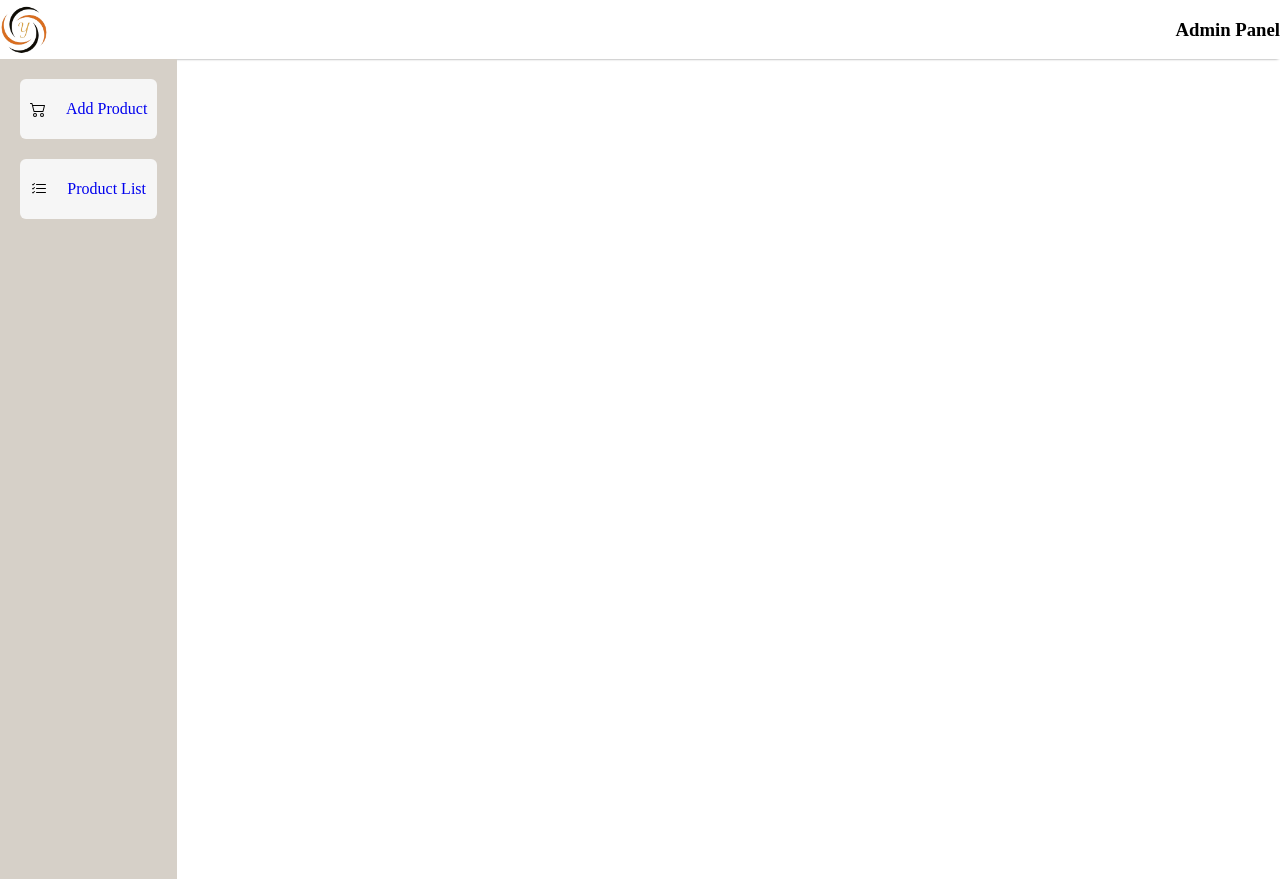
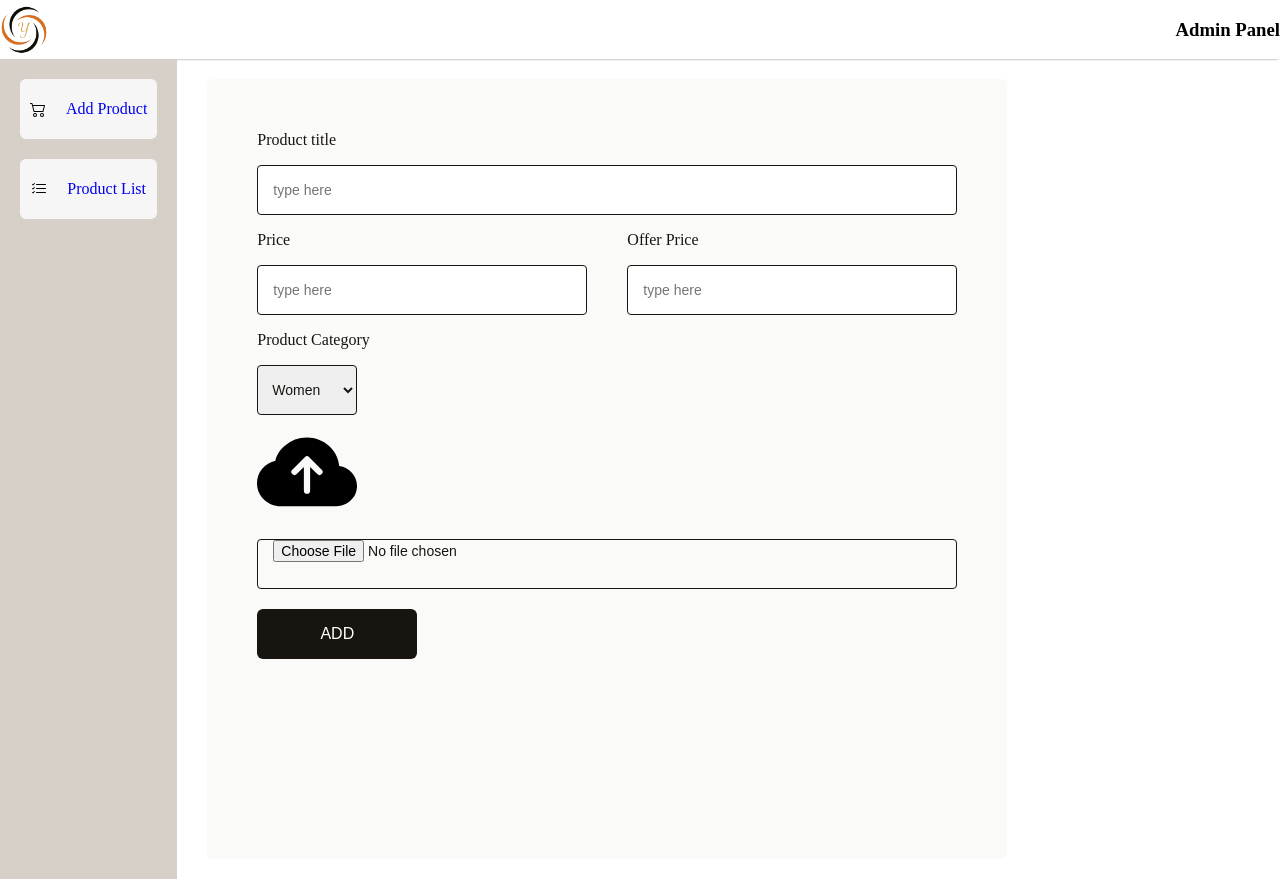
Before and after one commit to AbdulmalikSalawu/E-commerce-Admin, a React (Vite) app: page / in a window 1280 px wide. Built offline with nearby package versions, Linux system fonts and the light colour scheme.

Commit message:
added file upload status to the front end

```diff
--- a/src/Components/AddProduct/AddProduct.jsx
+++ b/src/Components/AddProduct/AddProduct.jsx
@@ -50,7 +50,7 @@ const AddProduct = () => {
 
     const addProduct = async () => {
       console.log(name,category)
-      const url = "http://localhost:4000/addProduct"
+      const url = "https://storeformalik.onrender.com/addProduct"
       try {
         await axios.post(url,{name,newImage,oldPrice,newPrice,category}).then((response)=>{
             console.log(response.data)
@@ -91,9 +91,12 @@ const AddProduct = () => {
           <option value="women">Women</option>
           <option value="men">Men</option>
           <option value="kid">Kid</option>
+          <option value="gadgets">Gadgets</option>
+          <option value="beauty">Beauty</option>
         </select>
       </div>
       <div className="addproduct-itemfield">
+        {uploadStatus}
         {/* <label htmlFor="file-input"> */}
           <img src={uploadpic} onClick={upload} alt="" className='addproduct-thumbnail-img' />
         {/* </label> */}
--- a/src/Components/ListProduct/ListProduct.jsx
+++ b/src/Components/ListProduct/ListProduct.jsx
@@ -6,7 +6,7 @@ const ListProduct = () => {
   const [allProducts,setAllProducts] = useState([])
 
   const fetchData = async () => {
-    const response = await fetch('http://localhost:4000/getAllProducts', {
+    const response = await fetch('https://storeformalik.onrender.com/getAllProducts', {
      method: 'GET',
       });
       const data = await response.json();
@@ -19,7 +19,7 @@ const ListProduct = () => {
 
   const deleteProduct = async (paramId,paramName) => {
     if(window.confirm(`are you deleting ${paramName}`)){
-        await fetch("http://localhost:4000/deleteProduct", {
+        await fetch("https://storeformalik.onrender.com/deleteProduct", {
               method: "POST",
               crossDomain: true,
               headers: {
--- a/src/Pages/Admin/Admin.jsx
+++ b/src/Pages/Admin/Admin.jsx
@@ -10,6 +10,7 @@ const Admin = () => {
       <div className="admin">
             <Sidebar/>
             <Routes>
+              <Route path='/' element={<AddProduct/>}/>
               <Route path='/addproduct' element={<AddProduct/>}/>
               <Route path='/listproduct' element={<ListProduct/>}/>
             </Routes>
```
Also changed, not shown: 1 other file (tests, documents, lock files or other folders).
